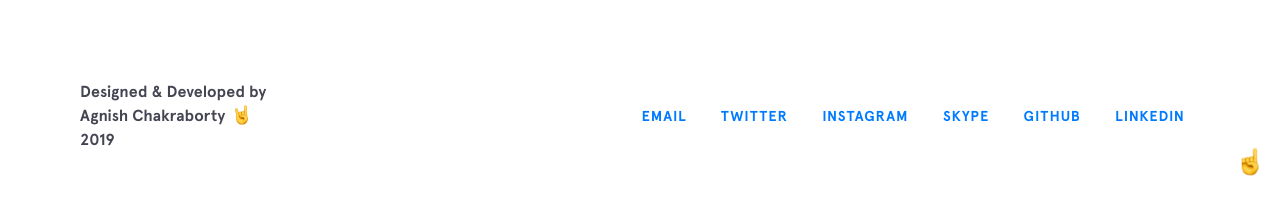
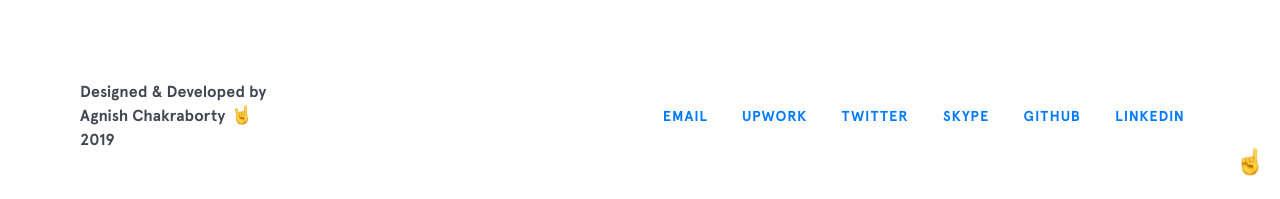
Before and after one commit to agnishcc/agnishcc.github.io, a Jekyll site: the page built from index.html, in a window 1280 px wide and 900 px high, scrolled down 3715 px. Shown: the part 698-897 px from the top of the window. Built offline with Jekyll 4.4.1, drawn with Linux system fonts in a browser that asks for light colours; nearby versions of some CDN libraries.

Commit message:
Profile links updated

```diff
--- a/_config.yml
+++ b/_config.yml
@@ -11,12 +11,12 @@ resume: https://agnishcc.github.io/resume.pdf
 social:
   - title: email
     url: mailto:agnishc.dev@gmail.com
+  - title: upwork
+    url: https://www.upwork.com/o/profiles/users/_~01edb2a70a4b8bf4d6/
   - title: twitter
     url: https://twitter.com/agnish_cc
-  - title: instagram
-    url: https://instagram.com/agnish_c
   - title: skype
-    url: http://codepen.io/bchiang7
+    url: https://join.skype.com/invite/cRjo8wcSFBye
   - title: github
     url: https://github.com/agnishcc
   - title: linkedin
```
